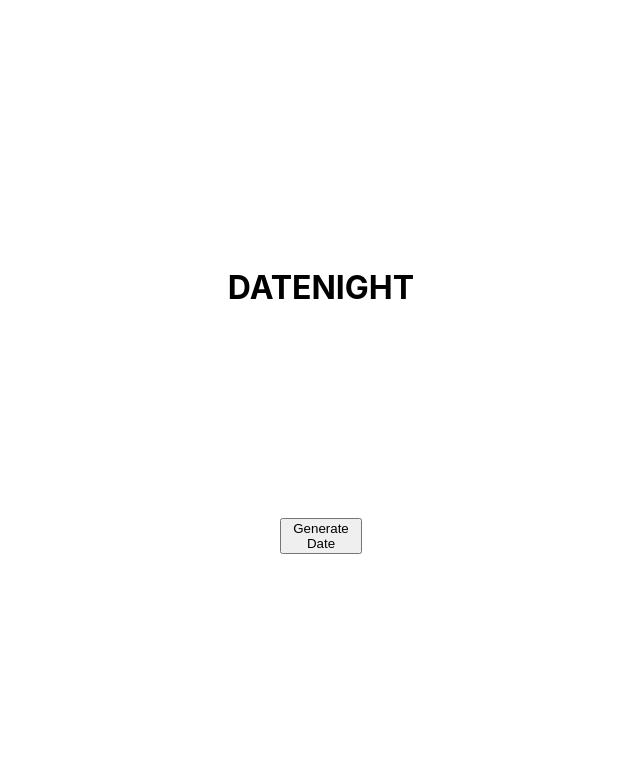
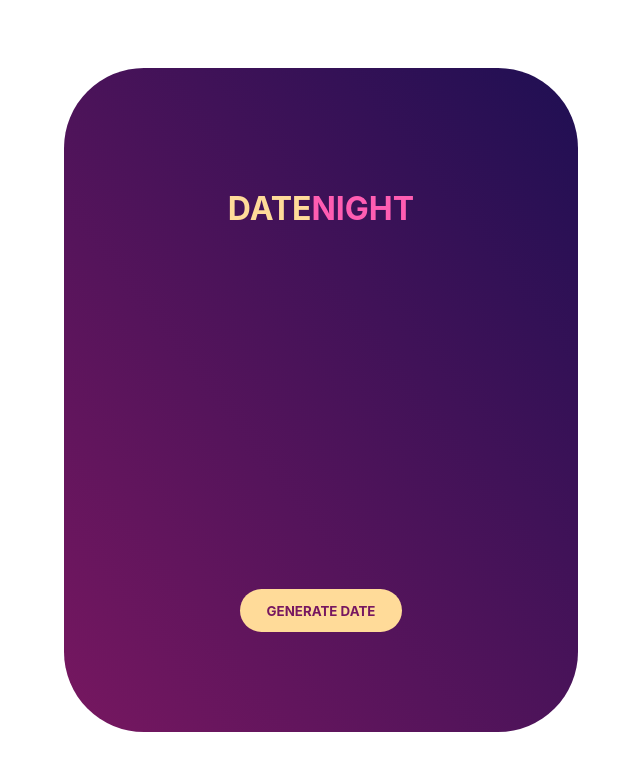
Before and after one commit to Ryhhill1998/date-night, a React (Create React App) app: page / in a window 1280 px wide. Shown: the top 770 px of the page, without its empty margins (319-959 px from the left). Built offline with nearby package versions, Linux system fonts and the light colour scheme.

Commit message:
Improved UI

```diff
--- a/src/App.js
+++ b/src/App.js
@@ -61,24 +61,34 @@ const App = () => {
 
   const chooseDate = () => {
     const setting = settingOptions[randomNumber(0, settingOptions.length)];
-    setDateSetting(setting);
+    setDateSetting("Setting: " + setting);
     setting === "In" ? chooseInEvent() : chooseOutEvent();
   };
 
   return (
-    <div className="App">
+    <div className="app-container">
       <div className="container">
-        <div className="title-container">
-          <h1>DATENIGHT</h1>
-        </div>
-        <div className="main-container">
-          <h2 className="date-details">
-            {dateSetting ? `Setting: ${dateSetting}` : ""}
-          </h2>
-          <h2 className="date-details">{event}</h2>
-          <button className="search-btn" type="submit" onClick={chooseDate}>
-            Generate Date
-          </button>
+        <div className="col">
+          <div className="row">
+            <h1 className="title">
+              <span className="title__date">DATE</span>
+              <span className="title__night">NIGHT</span>
+            </h1>
+          </div>
+
+          <div className="row">
+            <h2 className="date-details">{dateSetting}</h2>
+          </div>
+
+          <div className="row">
+            <h2 className="date-details">{event}</h2>
+          </div>
+
+          <div className="row">
+            <button className="search-btn" type="submit" onClick={chooseDate}>
+              Generate Date
+            </button>
+          </div>
         </div>
       </div>
     </div>
--- a/src/App.scss
+++ b/src/App.scss
@@ -1,28 +1,49 @@
-.App {
+html {
+  color: white;
+}
+
+.app-container {
   height: 100vh;
   display: flex;
-  flex-direction: column;
   align-items: center;
   justify-content: center;
+  //   background-color: ;
 }
 
 .container {
-  height: 50vh;
+  width: 90%;
+  max-width: 450px;
+  height: 100%;
+  max-height: 600px;
   padding: 2em;
-  //   border: solid 1px black;
+  border-radius: 80px;
+  background-image: linear-gradient(to bottom left, #1f0f53, #771760);
+}
+
+.col {
+  height: 100%;
   display: flex;
   flex-direction: column;
   align-items: center;
   justify-content: space-evenly;
-}
-
-.main-container {
-  display: flex;
-  flex-direction: column;
   gap: 2em;
 }
 
 button {
-  width: 80%;
-  margin: 0 auto;
+  border-radius: 100px;
+  padding: 1em 2em;
+  text-transform: uppercase;
+  font-family: inherit;
+  font-weight: bold;
+  color: #771760;
+  background-color: #ffdb99;
+  border: none;
 }
+
+.title__date {
+  color: #ffdb99;
+}
+
+.title__night {
+  color: #ff5db2;
+}
```
